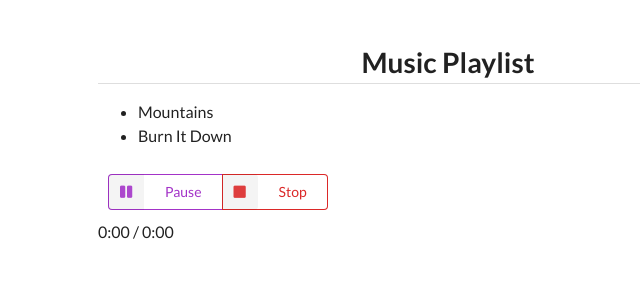
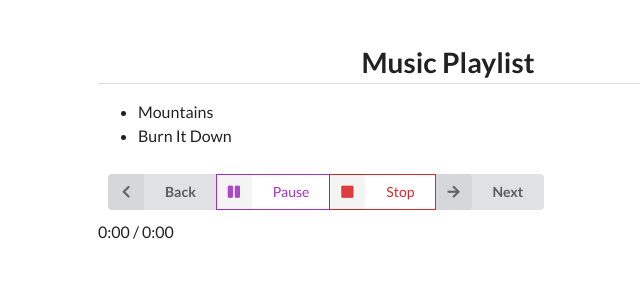
Before and after one commit to mylesz123/React-rapProducers, a React (Create React App) app: page /random-shuffle in a window 1280 px wide. Both pictures are taken after a click on the item "Mountains". Shown: the top 300 px of the page, without its empty margins (192-832 px from the left). Built offline with nearby package versions, Linux system fonts and the light colour scheme.

Commit message:
got skip and back buttons added and working

```diff
--- a/package.json
+++ b/package.json
@@ -3,8 +3,8 @@
   "version": "0.1.0",
   "private": true,
   "dependencies": {
-    "react": "^16.8.5",
-    "react-dom": "^16.8.5",
+    "react": "^16.12.0",
+    "react-dom": "^16.12.0",
     "react-router-dom": "^4.3.1",
     "react-scripts": "2.1.8",
     "semantic-ui-css": "^2.4.1",
--- a/src/Components/RandomSongShuffle.js
+++ b/src/Components/RandomSongShuffle.js
@@ -37,6 +37,11 @@ class RandomSongShuffle extends React.Component {
     }
 
     componentDidUpdate(prevProps, prevState) {
+        const {player} = this.state;
+        const paused = player === "paused";
+        const stopped = player === "stopped";
+        const playing = player === "playing" && prevState.player === "paused";
+
         if (this.state.selectedSong !== prevState.selectedSong) {
             let track;
 
@@ -60,11 +65,7 @@ class RandomSongShuffle extends React.Component {
             }
         }
 
-        const paused = this.state.player === "paused";
-        const stopped = this.state.player === "stopped";
-        const playing = this.state.player === "playing" && prevState.player === "paused";
-
-        if (this.state.player !== prevState.player) {
+        if (player !== prevState.player) {
             if (paused) this.player.pause();
             else if (stopped) {
                 this.player.pause();
@@ -72,6 +73,27 @@ class RandomSongShuffle extends React.Component {
                 this.setState({ selectedSong: null});
             }
             else if (playing) this.player.play();
+        }
+    }
+
+    handleSkip = direction =>  {
+        const currentTrackIndex = songsList.findIndex(track => track.title === this.state.selectedSong);
+        const tracksLength = songsList.length -1;
+
+        if (direction === "previous") {
+            const prevTrack = currentTrackIndex === 0
+                ? tracksLength
+                : currentTrackIndex -1;
+            const trackToPlay = songsList[prevTrack];
+            this.setState({ selectedSong: trackToPlay.title});
+        }
+
+        else if (direction === "next") {
+            const nextTrack = currentTrackIndex === tracksLength
+                ? 0
+                : currentTrackIndex +1;
+            const trackToPlay = songsList[nextTrack];
+            this.setState({ selectedSong: trackToPlay.title});
         }
     }
 
@@ -89,15 +111,23 @@ class RandomSongShuffle extends React.Component {
 
         const currentTime = getTime(this.state.currentTime);
         const duration = getTime(this.state.duration);
+        const { player } = this.state;
 
         return (
         <>
             <Header title='Music Playlist' />
             <ul> {mappedSongs} </ul>
 
+            {player !== "stopped" && (
                 <div className="ui labeled icon buttons playButtons">
+                    <button class="ui labeled icon button"
+                            onClick={() => this.handleSkip("previous")}
+                    >
+                        <i class="left chevron icon"></i>
+                        Back
+                    </button>
 
-                {this.state.player === "paused" && (
+                    {player === "paused" && (
                         <button
                             className="ui green basic button"
                             onClick={() => this.setState({ player: "playing" })}
@@ -107,7 +137,7 @@ class RandomSongShuffle extends React.Component {
                         </button>
                     )}
 
-                {this.state.player === "playing" && (
+                    {player === "playing" && (
                         <button
                             className="ui purple basic button"
                             onClick={() => this.setState({ player: "paused" })}
@@ -117,23 +147,25 @@ class RandomSongShuffle extends React.Component {
                         </button>
                     )}
 
-                {this.state.player === "playing" || this.state.player === "paused" ? (
                     <button
                         className="ui red basic button"
                         onClick={() => this.setState({ player: "stopped" })}
                     >
-                        <i className="stop icon"/>
+                        <i className="stop icon" />
                         Stop
                     </button>
-                ) : (
-                    ""
+
+                    <button class="ui right labeled icon button"
+                        onClick={() => this.handleSkip("next")}
+                    >
+                        <i class="right arrow icon"></i>
+                        Next
+                    </button>
+                </div>
             )}
-            </div>
 
-            {this.state.player === "playing" || this.state.player === "paused"
-            ? (<div> {currentTime} / {duration} </div>)
-            : ("")
-            }
+            {/* show song time */}
+            { player !== "stopped" && (<div> {currentTime} / {duration} </div>) }
 
             {/* callback to use this.player as ref*/}
             <audio ref={ref => this.player = ref} />
```
Also changed, not shown: 1 other file (tests, documents, lock files or other folders). Lines whose indentation alone changed are shown as unchanged.
